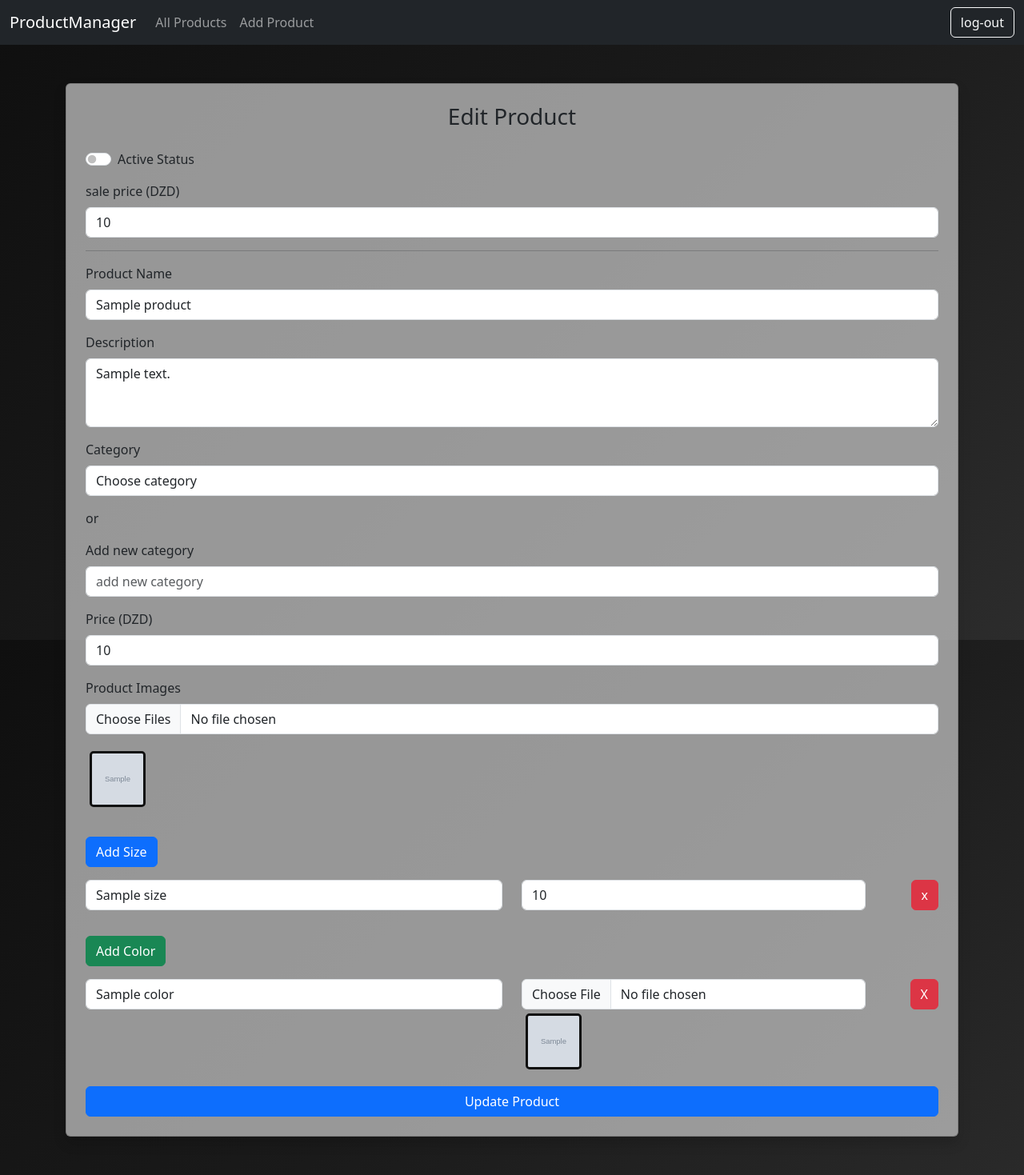
After one commit to karfesahmed/krsstore, a Django app: template templates/productmanager/edit.html in a window 1280 px wide. The commit adds this page. Shown: the whole page at 80% size. Run offline with Django 5.2, Linux system fonts and the light colour scheme; the template is opened without the code that fills it: most values are stand-ins (such as "Sample title", 1, 10 or a date in 2020); grey boxes marked "Sample" are stand-in pictures.

Commit message:
add product FBV

```diff
--- a/productmanager/urls.py
+++ b/productmanager/urls.py
@@ -5,6 +5,8 @@ urlpatterns = [
     path('super-krs-login',views.login_view,name="login"),
     path('addproduct',views.add_product,name="add_product"),
     path('super-krs-logout',views.logout_view,name="logout"),
+    path('allproducts',views.all_products,name="all_products"),
+    path('edit/<int:product_id>',views.edit_product,name="edit"),
     # API's
     path('wilayas',views.wilayas)
 ]
--- a/static/js/product.js
+++ b/static/js/product.js
@@ -1,4 +1,9 @@
 document.addEventListener("DOMContentLoaded",()=>{
+    const current_price = parseFloat(document.querySelector("#product_price").innerHTML)
+    console.log(current_price);
+
+    document.querySelector("#quan-price").innerHTML = current_price
+    document.querySelector("#total").innerHTML = current_price
     btn_quantity();
     const krsCards = document.querySelectorAll('.krs-card-option');
     krsCards.forEach(card => {
--- /dev/null
+++ b/templates/productmanager/edit.html
@@ -0,0 +1,116 @@
+{% extends 'productmanager/layout.html' %}
+{% load static %}
+
+{% block js %}
+  <script src="{% static 'js/addproduct.js' %}"></script>
+{% endblock js %}
+
+{% block content %}
+<div class="container d-flex justify-content-center align-items-center mt-5 mb-5" style="min-height: 100vh;">
+  <div class="card shadow p-4" style="width: 100%; background-color: rgba(197, 197, 197, 0.747);">
+    <h3 class="text-center mb-4">Edit Product</h3>
+    <form method="post" enctype="multipart/form-data">
+    {% csrf_token %}
+        <div class="mb-3 form-check form-switch">
+            <input class="form-check-input" type="checkbox" id="is_active" name="is_active" {% if product.is_active %}checked{% endif %}>
+            <label class="form-check-label" for="is_active">Active Status</label>
+        </div>
+
+        <div class="mb-3">
+            <label for="sale_price" class="form-label">sale price (DZD)</label>
+            <input type="number" step="1" class="form-control" id="sale_price" name="sale_price" value="{{ product.sale_price }}" required>
+        </div>
+        <hr>
+        <div class="mb-3">
+            <label for="name" class="form-label">Product Name</label>
+            <input type="text" class="form-control" id="name" name="name" value="{{ product.name }}" required>
+        </div>
+
+        <div class="mb-3">
+            <label for="description" class="form-label">Description</label>
+            <textarea class="form-control" id="description" name="description" rows="3" required>{{ product.description }}</textarea>
+        </div>
+
+        <div class="mb-3">
+            <label for="category" class="form-label">Category</label>
+            <select class="form-control" name="category" id="category">
+                <option value="" disabled selected>Choose category</option>
+                {% for category in categories %}
+                    <option value="{{ category.name }}"
+                        {% if category.name == product.category.name %}
+                            selected
+                        {% endif %}>
+                        {{ category.name }}
+                    </option>
+                {% endfor %}
+            </select>
+        </div>
+
+        <p>or</p>
+
+        <div class="mb-3">
+            <label for="new-category" class="form-label">Add new category</label>
+            <input type="text" class="form-control" id="new-category" name="new-category" placeholder="add new category">
+        </div>
+
+        <div class="mb-3">
+            <label for="price" class="form-label">Price (DZD)</label>
+            <input type="number" step="1" class="form-control" id="price" name="price" value="{{ product.price }}" required>
+        </div>
+
+        <div class="mb-3">
+            <label for="images" class="form-label">Product Images</label>
+            <input type="file" multiple id="images" class="form-control">
+            <div id="image-box" class="mt-3">
+                {% for image in product.images.all %}
+                    <img src="{{ image.image.url }}" alt="product image" class="selected_images">
+                {% endfor %}
+            </div>
+        </div>
+
+        <div class="mb-3">
+            <button type="button" id="add-size-btn" class="btn btn-primary mt-3">Add Size</button>
+            <div id="sizes-container" class="mt-3">
+              {% for size in product.size.all %}
+              <div class="row align-items-center mb-2">
+                <div class="col-md-6">
+                  <input type="text" name="size[]" class="form-control" placeholder="Size" value="{{ size.title }}" required>
+                </div>
+                <div class="col-md-5">
+                  <input type="number" name="size_price[]" class="form-control" placeholder="default price is product price" value="{{ size.price }}" step="1">
+                </div>
+                <div class="col-md-1 text-end">
+                  <button type="button" class="btn btn-danger remove-size-btn">x</button>
+                </div>
+              </div>
+              {% endfor %}
+            </div>
+        </div>
+
+        <div class="mb-3">
+            <button type="button" id="add-color-btn" class="btn btn-success mt-3">Add Color</button>
+            <div id="colors-container" class="mt-3">
+              {% for color in product.colors.all %}
+              <div class="row align-items-center mb-3">
+                <div class="col-md-6">
+                  <input type="text" name="color[]" class="form-control" value="{{ color.title }}" required>
+                </div>
+                <div class="col-md-5">
+                  <input type="file" name="color_image[]" class="form-control">
+                </div>
+                <div class="col-md-1 text-end">
+                  <button type="button" class="btn btn-danger remove-color-btn">X</button>
+                </div>
+                <div class="col-md-6 offset-md-6">
+                  <img src="{{ color.image.url }}" alt="color image" class="selected_images">
+                </div>
+              </div>
+              {% endfor %}
+            </div>
+        </div>
+
+        <button type="submit" class="btn btn-primary w-100">Update Product</button>
+    </form>
+  </div>
+</div>
+{% endblock %}
--- a/templates/productmanager/layout.html
+++ b/templates/productmanager/layout.html
@@ -26,7 +26,7 @@
     <div class="collapse navbar-collapse" id="navbarNav">
       <ul class="navbar-nav">
         <li class="nav-item">
-          <a class="nav-link" href="#">All Products</a>
+          <a class="nav-link" href="{% url 'all_products' %}">All Products</a>
         </li>
         <li class="nav-item">
           <a class="nav-link" href="{% url 'add_product' %}">Add Product</a>
```
Also changed, not shown: productmanager/views.py (+55 -1 lines), templates/costumerportal/home.html (+25 -12 lines), templates/costumerportal/product.html (+17 -3 lines), templates/costumerportal/products.html (+23 -10 lines), templates/productmanager/addproduct.html (+16 -3 lines), templates/productmanager/allproducts.html (added, +45 -0 lines), db.sqlite3, media/color/glorious-gmmk-2-96-gaming-keyboard-pink-1500px-v1-0003.webp (added), media/color/main_ori_b946b2c9-ff40-415d-8b70-1efb64e5da61.webp (added), media/products/BEST-MECHANICAL-KEYBOARDS-2048px-0673.jpg (added), media/products/glorious-gmmk-2-96-gaming-keyboard-pink-1500px-v1-0003.webp (added), media/products/main_ori_b946b2c9-ff40-415d-8b70-1efb64e5da61.webp (added), media/products/mouse-01.avif (added), media/products/mouse-02.jpg (added), 1 more files.
